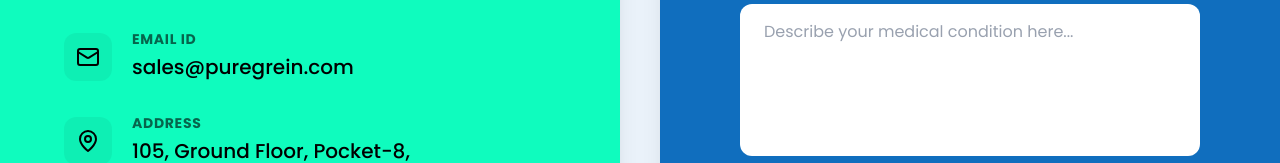
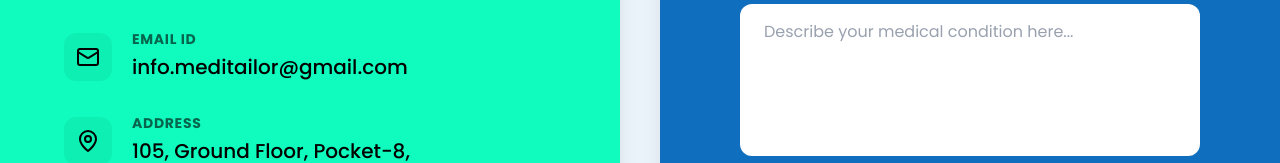
Before and after one commit to a-s-t-e-y-a/inspired, an Astro site: page /contact in a window 1280 px wide. Shown: the part 1150-1313 px from the top of the page. Built offline with nearby package versions, Linux system fonts and the light colour scheme; Astro itself is replaced by a stand-in of ours; no server answers.

Commit message:
Update contact.astro

```diff
--- a/src/pages/contact.astro
+++ b/src/pages/contact.astro
@@ -114,7 +114,7 @@ const mapSrc =
 										Email id
 									</p>
 									<p class="text-xl font-medium">
-										sales@puregrein.com
+										info.meditailor@gmail.com
 									</p>
 								</div>
 							</div>
```
